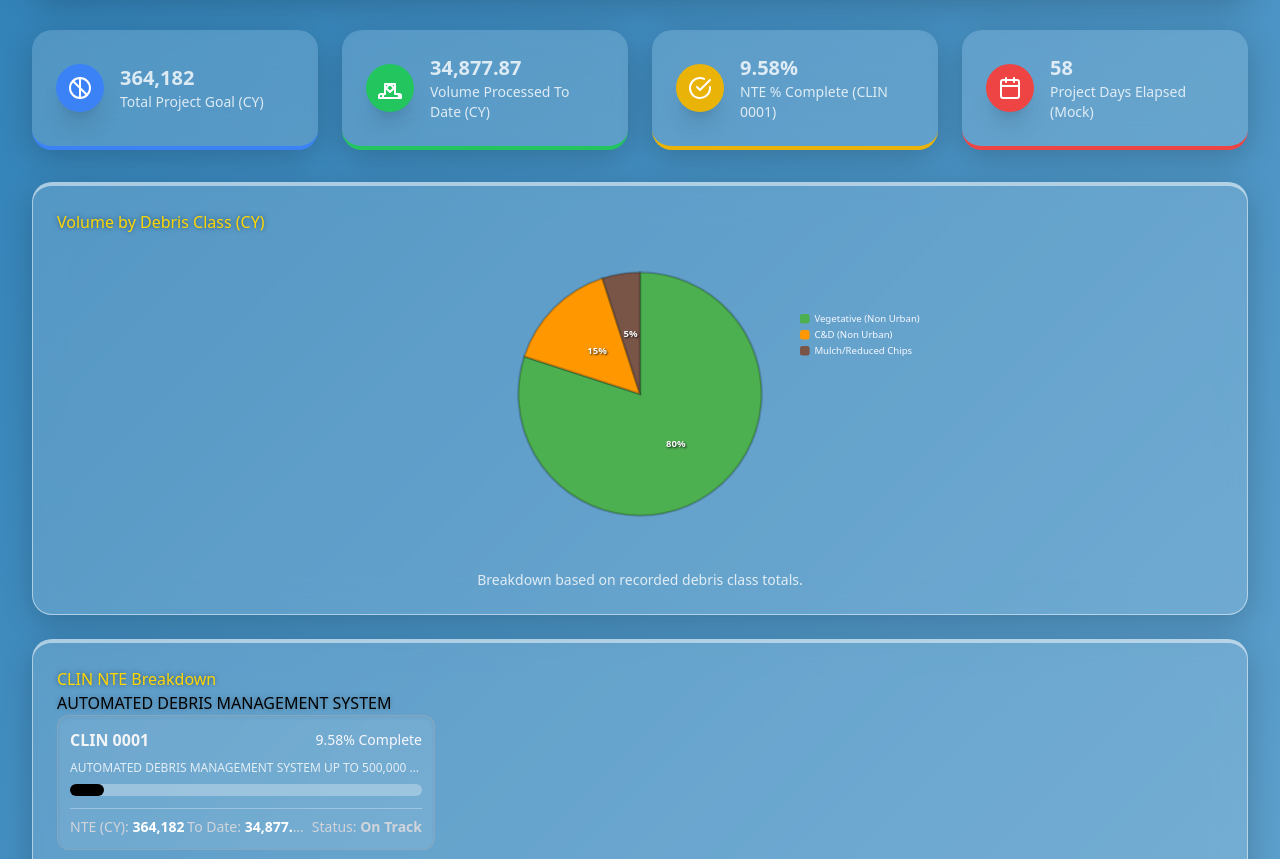
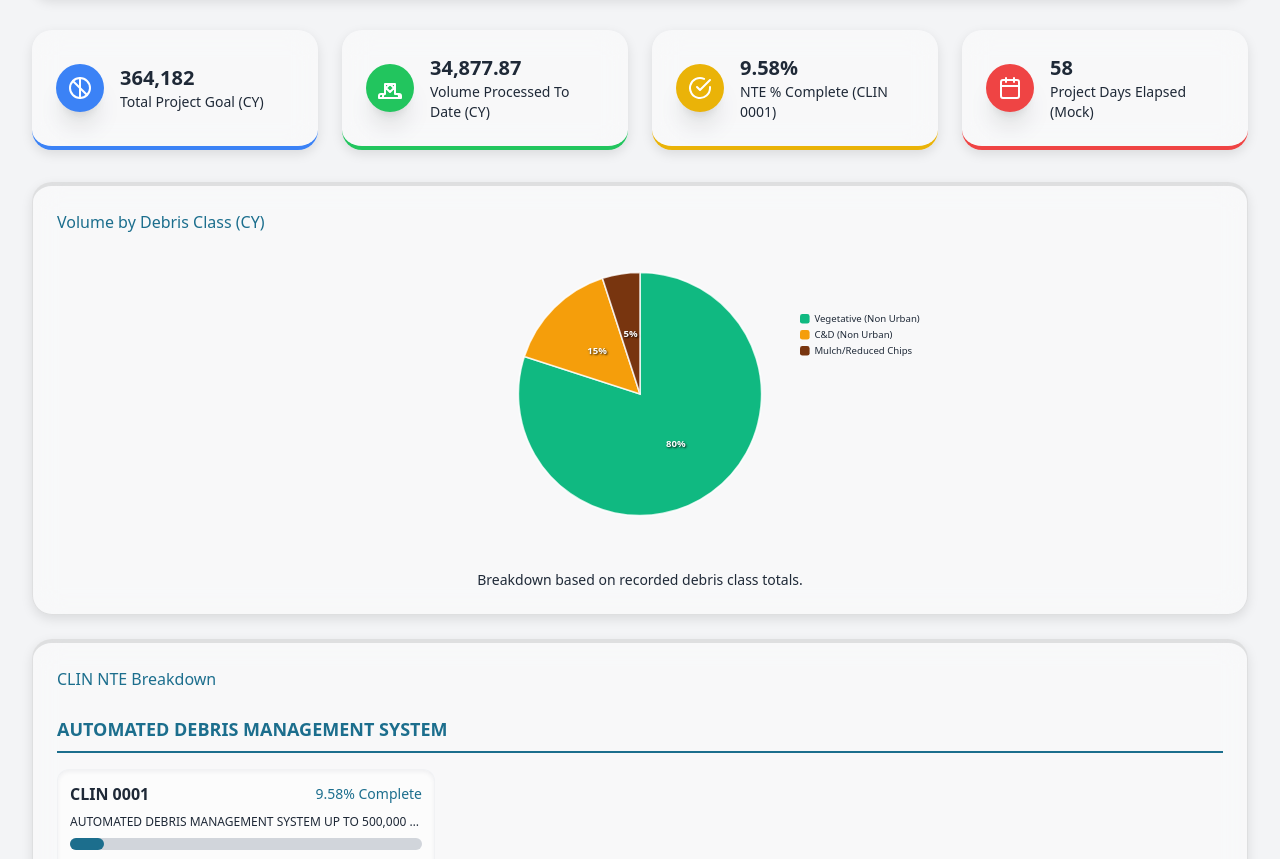
Before and after one commit to codeAmani-Solutions/Watauga-Co-Debris-Management-Report-Dashboard, a plain HTML site: page index.html in a window 1280 px wide. Shown: the part 164-1023 px from the top of the page. Drawn offline with nearby package versions, Linux system fonts and the light colour scheme.

Commit message:
Update index.html

```diff
--- a/index.html
+++ b/index.html
@@ -11,13 +11,12 @@
     <style>
         /* Custom styling for the dashboard */
         :root {
-            /* Adjusted colors for better contrast on dark/translucent background */
-            --watauga-blue: #000000; /* Black */
-            --watauga-gold: #FFD700; /* Bright Gold */
-            --card-bg: rgba(255, 255, 255, 0.15); /* Translucent white base */
-            --inner-card-bg: rgba(255, 255, 255, 0.05); /* Very light background for inner CLIN cards */
-            --border-color: rgba(255, 255, 255, 0.5); /* Semi-transparent border */
-            --text-color: #F8F8FF; /* Light text color */
+            /* Adjusted colors for better contrast on light background */
+            --watauga-blue: #1C6E8D; /* Deep Blue for contrast on light background */
+            --watauga-gold: #FFC300; /* Gold for accents */
+            --card-bg: rgba(255, 255, 255, 0.4); /* Frosted Glass (light/colorless) */
+            --border-color: rgba(0, 0, 0, 0.1); /* Light border */
+            --text-color: #1F2937; /* Dark text for readability on light background */
         }
 
         /* Utility classes using the new colors */
@@ -26,76 +25,88 @@
         .border-watauga-blue { border-color: var(--watauga-blue); }
 
         body {
-            /* iOS Liquid Background effect: Subtle animated gradient */
-            background: linear-gradient(135deg, #0f4c75, #3282b8, #bbe1fa);
-            background-size: 400% 400%;
-            animation: gradient-animation 15s ease infinite;
-            color: var(--text-color); /* Default text color is light */
-        }
-        @keyframes gradient-animation {
-            0% { background-position: 0% 50%; }
-            50% { background-position: 100% 50%; }
-            100% { background-position: 0% 50%; }
+            /* Opaque Glass Background: Light, colorless foundation */
+            background-color: #F3F4F6;
+            color: var(--text-color);
         }
 
-        /* Glassmorphism Effect Class */
+        /* Glassmorphism Effect Class (Frosted Glass Containers) */
         .glass-card {
             background: var(--card-bg);
-            backdrop-filter: blur(15px); /* Key for glassmorphism */
+            backdrop-filter: blur(15px); /* Key for frosted glass */
             -webkit-backdrop-filter: blur(15px); /* Safari support */
             border: 1px solid var(--border-color);
             border-radius: 20px;
-            box-shadow: 0 8px 32px 0 rgba(0, 0, 0, 0.2);
+            box-shadow: 0 4px 12px 0 rgba(0, 0, 0, 0.1); /* Subtle shadow for lift */
             padding: 1.5rem;
             transition: all 0.3s ease-in-out;
         }
         .glass-card:hover {
-            box-shadow: 0 16px 64px 0 rgba(0, 0, 0, 0.3);
-            transform: translateY(-4px);
+            box-shadow: 0 8px 24px 0 rgba(0, 0, 0, 0.15);
+            transform: translateY(-2px);
         }
 
         /* Adjustments for text and internal elements */
         #app h1 {
-            color: var(--watauga-gold); /* Header text stand out */
-            text-shadow: 1px 1px 2px rgba(0, 0, 0, 0.5);
+            color: var(--watauga-blue); /* Header text stand out */
+            text-shadow: none;
         }
 
         #app p {
-            color: rgba(255, 255, 255, 0.8); /* Lighter gray for secondary text */
+            color: var(--text-color); /* Darker gray for secondary text */
         }
 
         #chart-title {
-            color: var(--watauga-gold); /* Chart titles should be bright */
-            text-shadow: 0 0 5px rgba(0, 0, 0, 0.5);
-            text-align: left; /* Align to left within the section */
+            color: var(--watauga-blue); /* Chart titles use primary accent color */
+            text-shadow: none;
+            text-align: left;
         }
 
         .clin-section-header {
             color: var(--watauga-blue); /* Section headers use primary accent color */
             border-bottom-color: var(--watauga-blue);
-            text-shadow: 0 0 5px rgba(0, 0, 0, 0.3);
+            text-shadow: none;
+            font-weight: bold;
+        }
+
+        /* Specific styling for internal CLIN card text to ensure readability */
+        .clin-card-text {
+            color: var(--text-color);
+        }
+        .clin-card-description {
+            color: #4B5563; /* Medium gray */
+        }
+        .clin-card-metric-label {
+            color: #6B7280; /* Slightly lighter gray */
+        }
+        .clin-card-metric-value {
+            color: var(--text-color);
+            font-weight: 900;
+        }
+        .text-watauga-gold {
+            color: var(--watauga-gold);
         }
     </style>
 </head>
 <body class="font-sans p-4 md:p-8">
 
     <div id="app" class="max-w-7xl mx-auto">
-        <!-- Dashboard Header & Logos (Glassmorphism Applied) -->
+        <!-- Dashboard Header & Logos (Frosted Glass Applied) -->
         <header class="flex flex-col sm:flex-row justify-between items-center glass-card mb-8">
             <!-- Watauga County Seal -->
             <div class="mb-4 sm:mb-0">
-                <img src="image_510333.png" onerror="this.onerror=null; this.src='https://placehold.co/100x100/0A3D62/FFFFFF?text=Watauga+Seal';" alt="Seal of Watauga County" class="h-20 w-auto rounded-full shadow-lg">
+                <img src="assets/Watauga_Seal_3D.jpg" onerror="this.onerror=null; this.src='https://placehold.co/100x100/0A3D62/FFFFFF?text=Watauga+Seal';" alt="Seal of Watauga County" class="h-20 w-auto rounded-full shadow-lg">
             </div>
 
             <!-- Title -->
             <div class="text-center">
                 <h1 class="text-3xl md:text-4xl font-extrabold leading-tight">USACE Watauga County Debris Report</h1>
-                <p class="mt-1 text-sm md:text-base">Progress Snapshot as of September 28, 2025</p>
+                <p class="mt-1 text-sm md:text-base clin-card-description">Progress Snapshot as of September 28, 2025</p>
             </div>
 
             <!-- Thompson Consulting Services Logo -->
             <div class="mt-4 sm:mt-0">
-                <img src="image_5106cf.png" onerror="this.onerror=null; this.src='https://placehold.co/180x60/FFC300/0A3D62?text=Thompson+Consulting';" alt="Thompson Consulting Services Logo" class="h-14 w-auto object-contain">
+                <img src="assets/TCS Logo.jpg" onerror="this.onerror=null; this.src='https://placehold.co/180x60/FFC300/0A3D62?text=Thompson+Consulting';" alt="Thompson Consulting Services Logo" class="h-14 w-auto object-contain">
             </div>
         </header>
 
@@ -107,23 +118,23 @@
         <!-- Charts Section: Now only two full-width sections for Volume and CLINs -->
         <div class="grid grid-cols-1 lg:grid-cols-2 gap-6">
 
-            <!-- 1. Debris Volume Breakdown Chart (Pie Chart) - Spans full width (Glassmorphism Applied) -->
+            <!-- 1. Debris Volume Breakdown Chart (Pie Chart) - Spans full width (Frosted Glass Applied) -->
             <div class="col-span-full glass-card border-t-4 border-watauga-blue" style="border-top-width: 4px;">
                 <div id="chart-title" class="text-center">Volume by Debris Class (CY)</div>
                 <div id="volume-chart" class="flex justify-center items-center h-80">
                     <svg id="volume-pie-chart" class="w-full h-full"></svg>
                 </div>
-                <p class="text-sm mt-4 text-center">Breakdown based on recorded debris class totals.</p>
+                <p class="text-sm mt-4 text-center clin-card-description">Breakdown based on recorded debris class totals.</p>
             </div>
 
-            <!-- 2. CLIN Performance Status (Cards/Rows) - Spans all columns (Glassmorphism Applied) -->
+            <!-- 2. CLIN Performance Status (Cards/Rows) - Spans all columns (Frosted Glass Applied) -->
             <div class="col-span-full glass-card flex flex-col border-t-4 border-watauga-blue" style="border-top-width: 4px;">
                 <div id="chart-title">CLIN NTE Breakdown</div>
                 <!-- CLIN cards container: Responsive grid for optimal viewing of many CLINs -->
                 <div id="clin-breakdown-container" class="flex-grow">
                     <!-- CLIN sections and cards will be injected here by JavaScript -->
                 </div>
-                <p class="text-sm mt-4 text-center">NTE Completion Status by Contract Line Item Number. (Estimated NTE for non-volume CLINs)</p>
+                <p class="text-sm mt-4 text-center clin-card-description">NTE Completion Status by Contract Line Item Number. (Estimated NTE for non-volume CLINs)</p>
             </div>
 
         </div>
@@ -280,9 +291,9 @@
             percentComplete: 9.58,
             projectDaysElapsed: projectDaysElapsed,
             volumeBreakdown: [
-                { class: "Vegetative (Non Urban)", cy: 27902, color: "#4CAF50" },
-                { class: "C&D (Non Urban)", cy: 5232, color: "#FF9800" },
-                { class: "Mulch/Reduced Chips", cy: 1744, color: "#795548" }
+                { class: "Vegetative (Non Urban)", cy: 27902, color: "#10B981" }, /* Green for Veg */
+                { class: "C&D (Non Urban)", cy: 5232, color: "#F59E0B" }, /* Amber for C&D */
+                { class: "Mulch/Reduced Chips", cy: 1744, color: "#78350F" } /* Brown for Mulch */
             ],
             clinSections: clinSections,
         };
@@ -321,7 +332,13 @@
 
             const tooltip = d3.select("body").append("div")
                 .attr("class", "tooltip")
-                .style("opacity", 0);
+                .style("opacity", 0)
+                .style("position", "absolute")
+                .style("background", "rgba(0, 0, 0, 0.7)")
+                .style("color", "white")
+                .style("padding", "8px")
+                .style("border-radius", "6px")
+                .style("pointer-events", "none"); // Tooltip should not block mouse events
 
             // Build the pie chart
             const arcs = svg.selectAll(".arc")
@@ -332,8 +349,8 @@
             arcs.append("path")
                 .attr("d", arc)
                 .attr("fill", d => color(d.data.class))
-                .attr("stroke", "rgba(0, 0, 0, 0.2)") /* Darker border for contrast */
-                .style("stroke-width", "3px")
+                .attr("stroke", "rgba(255, 255, 255, 0.8)") /* Light border for contrast on dark pie */
+                .style("stroke-width", "2px")
                 .on("mouseover", (event, d) => {
                     tooltip.transition()
                         .duration(200)
@@ -418,32 +435,32 @@
                     const percentText = percentValue.toFixed(2);
                     const barWidth = Math.min(100, percentValue);
                     const barColor = percentValue >= 100 ? 'bg-red-500' : 'bg-watauga-blue';
-                    const textColor = percentValue >= 100 ? 'text-red-300 font-bold' : 'text-watauga-gold';
+                    const textColor = percentValue >= 100 ? 'text-red-500 font-bold' : 'text-watauga-blue';
                     const formattedNTE = item.nteQuantity.toLocaleString();
                     const formattedToDate = item.to_date_quantity.toLocaleString();
                     const status = percentValue >= 100 ? 'EXCEEDED' : 'On Track';
 
                     return `
                         <!-- Individual Row Container (Inner translucent card) -->
-                        <div class="p-3 rounded-xl border border-gray-400/50 bg-white/10 hover:bg-white/20 transition duration-150 shadow-inner">
+                        <div class="p-3 rounded-xl border border-gray-200/50 bg-white/50 hover:bg-white/70 transition duration-150 shadow-inner">
 
                             <!-- CLIN Header & Percentage -->
                             <div class="flex justify-between items-center mb-2">
-                                <h4 class="text-base font-bold text-gray-100">${item.clin}</h4>
+                                <h4 class="text-base font-bold clin-card-text">${item.clin}</h4>
                                 <span class="text-sm ${textColor}">${percentText}% Complete</span>
                             </div>
 
-                            <p class="text-xs text-gray-300 truncate mb-2" title="${item.description}">${item.description}</p>
+                            <p class="text-xs clin-card-description truncate mb-2" title="${item.description}">${item.description}</p>
 
                             <!-- Progress Bar -->
-                            <div class="w-full bg-white/30 rounded-full h-3 mb-3">
+                            <div class="w-full bg-gray-300 rounded-full h-3 mb-3">
                                 <div class="h-3 rounded-full ${barColor} transition-all duration-700 ease-out" style="width: ${barWidth}%;"></div>
                             </div>
 
                             <!-- Metrics Grid -->
-                            <div class="grid grid-cols-3 text-sm text-gray-300 font-medium border-t pt-2 border-white/30">
-                                <div class="truncate">NTE (${item.uom}): <span class="text-white font-extrabold">${formattedNTE}</span></div>
-                                <div class="text-center truncate">To Date: <span class="text-white font-extrabold">${formattedToDate}</span></div>
+                            <div class="grid grid-cols-3 text-sm clin-card-metric-label font-medium border-t pt-2 border-gray-300">
+                                <div class="truncate">NTE (${item.uom}): <span class="clin-card-metric-value">${formattedNTE}</span></div>
+                                <div class="text-center truncate">To Date: <span class="clin-card-metric-value">${formattedToDate}</span></div>
                                 <div class="text-right truncate">Status: <span class="${textColor} font-extrabold">${status}</span></div>
                             </div>
                         </div>
@@ -453,7 +470,7 @@
 
                 // Section header and responsive grid for its cards
                 return `
-                    <h3 class="clin-section-header">${section.title}</h3>
+                    <h3 class="clin-section-header text-lg font-extrabold border-b-2 pb-2 mb-4 mt-6">${section.title}</h3>
                     <div class="grid grid-cols-1 md:grid-cols-2 xl:grid-cols-3 gap-4 mb-8">
                         ${cardsHtml}
                     </div>
@@ -499,8 +516,8 @@
                             </svg>
                         </div>
                         <div>
-                            <p class="text-xl font-bold text-white">${item.value}</p>
-                            <p class="text-sm text-gray-300">${item.title}</p>
+                            <p class="text-xl font-bold clin-card-metric-value">${item.value}</p>
+                            <p class="text-sm clin-card-metric-label">${item.title}</p>
                         </div>
                     </div>
                 `;
```
